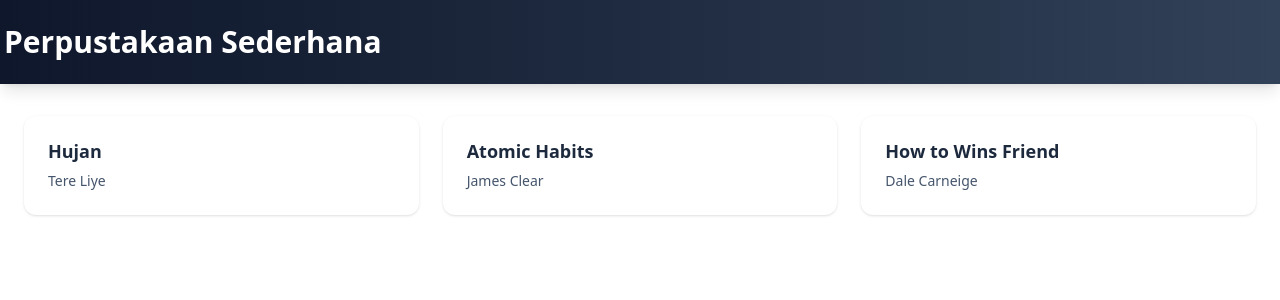
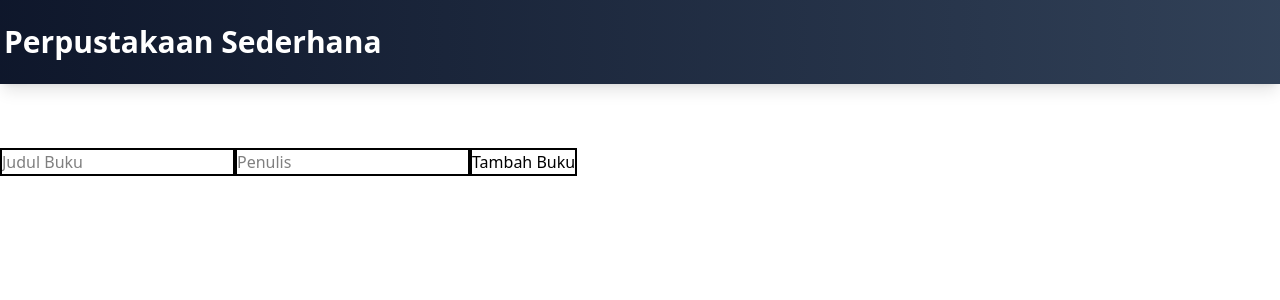
Before and after one commit to Indrawan-maker/my-perpus, a React (Vite) app: page / in a window 1280 px wide. Shown: the top 300 px of the page. Built offline with nearby package versions, Linux system fonts and the light colour scheme.

Commit message:
form validation

```diff
--- a/src/App.jsx
+++ b/src/App.jsx
@@ -1,27 +1,41 @@
 import Header from './components/Header'
 import BookList from './components/BookList'
 import { useEffect, useState } from 'react'
+import AddBookForm from './components/AddBookForm'
 
 function App() {
 
-  const [books, setBooks] = useState([])
+  const [books, setBooks] = useState(() => {
+    const savedBook = localStorage.getItem('books')
+    return savedBook ? JSON.parse(savedBook) : []
+  })
 
+  useEffect(() => {
+    localStorage.setItem('books', JSON.stringify(books))
+  },[books])
 // pr tambahkan styling sebagus mungkin
-// dan tambahkan gambar buku
-  useEffect(() => {
-    const sampleBooks = [
-        {title:"Hujan", author: "Tere Liye"},
-      {title:"Atomic Habits", author: "James Clear"},
-        {title:"How to Wins Friend", author: "Dale Carneige"}
-    ]
-    setBooks(sampleBooks)
-  },[])
+// // dan tambahkan gambar buku
+//   useEffect(() => {
+//     const sampleBooks = [
+//         {title:"Hujan", author: "Tere Liye"},
+//       {title:"Atomic Habits", author: "James Clear"},
+//         {title:"How to Wins Friend", author: "Dale Carneige"}
+//     ]
+//     setBooks(sampleBooks)
+//   },[])
+
+  const AddBook = (book) => {
+    setBooks([...books, book])
+  }
 
   return (
   <>
     <div>
     <Header />
     <BookList books={books}/>
+    <AddBookForm
+    onAdd={AddBook}
+    />
     </div>
     </>
   )
--- a/src/components/AddBookForm.jsx
+++ b/src/components/AddBookForm.jsx
@@ -0,0 +1,40 @@
+import { useState } from 'react'
+
+export default function AddBookForm({ onAdd }){
+    const [title, setTitle] = useState('')
+    const [author, setAuthor] = useState('')
+
+
+    const handleSubmit = (e) => {
+        e.preventDefault()
+        if(title.trim() === '' || author.trim() === '') return
+        onAdd({ title, author })
+        setTitle('')
+        setAuthor('')
+    }
+
+    return (
+        <div>
+            <form onSubmit={handleSubmit}>
+                <input type="text"
+                placeholder="Judul Buku"
+                value={title}
+                onChange={(e) => setTitle(e.target.value)}
+                className='border-2'
+                />
+                <input type="text"
+                placeholder="Penulis"
+                value={author}
+                onChange={(e) => setAuthor(e.target.value)}
+                className='border-2'
+                />
+                <button
+                className='border-2'
+                type='submit'>
+
+                    Tambah Buku</button>
+            </form>
+        </div>
+    )
+
+}
```
